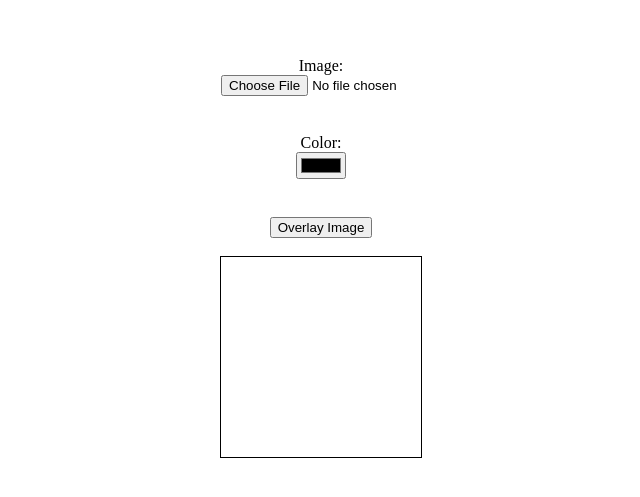
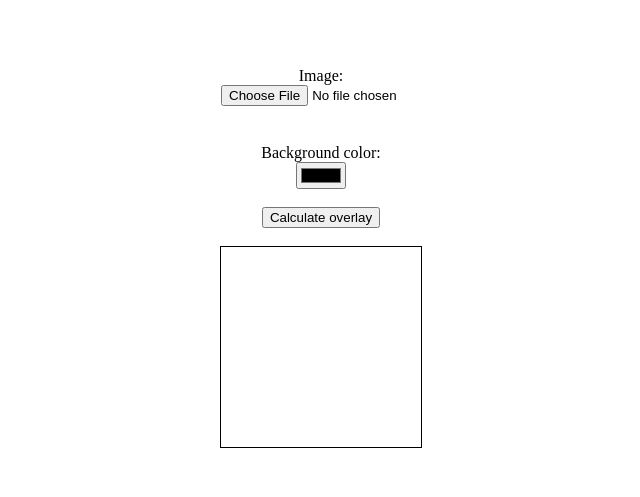
Before and after one commit to MachWerx/overlayCalculator, a plain HTML site: page overlayCalculator.html in a window 1280 px wide. Shown: the part 151-648 px from the top of the page, without its empty margins (319-959 px from the left). Drawn offline with Linux system fonts and the light colour scheme.

Commit message:
Renamed labels

```diff
--- a/overlayCalculator.html
+++ b/overlayCalculator.html
@@ -33,15 +33,15 @@
     <label for="image">Image:</label>
     <input type="file" id="image" name="image" accept="image/*">
     <br>
-    <label for="color">Color:</label>
-    <input type="color" id="color" name="color">
+    <label for="background">Background color:</label>
+    <input type="color" id="background" name="background">
     <br>
-    <button id="overlay">Overlay Image</button>
+    <button id="overlay">Calculate overlay</button>
     <br>
     <canvas id="result"></canvas>
 
     <script>const image = document.getElementById("image");
-        const color = document.getElementById("color");
+        const background = document.getElementById("background");
         const overlayBtn = document.getElementById("overlay");
         const resultCanvas = document.getElementById("result");
         const ctx = resultCanvas.getContext("2d");
@@ -55,7 +55,7 @@
                 resultCanvas.width = width;
                 resultCanvas.height = height;
                 ctx.clearRect(0, 0, width, height);
-                ctx.fillStyle = color.value;
+                ctx.fillStyle = background.value;
                 ctx.fillRect(0, 0, width, height);
                 ctx.globalCompositeOperation = "destination-in";
                 ctx.drawImage(img, 0, 0, width, height);
```
